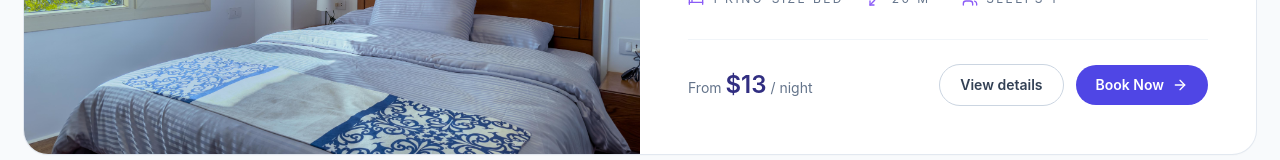
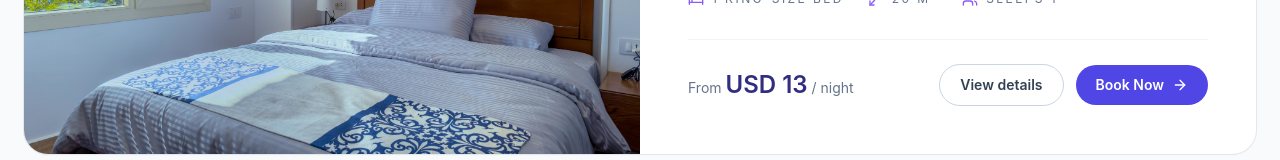
Before and after one commit to seif8545/royalcrown, a Next.js app in the folder hotel-frontend/: page /rooms in a window 1280 px wide. Shown: the part 768-928 px from the top of the page. Built offline with nearby package versions, Linux system fonts and the light colour scheme.

Commit message:
Update page.tsx

```diff
--- a/hotel-frontend/src/app/rooms/page.tsx
+++ b/hotel-frontend/src/app/rooms/page.tsx
@@ -97,7 +97,7 @@ export default function RoomsPage() {
                     <p className="text-sm text-slate-500">
                       From{" "}
                       <span className="text-2xl font-semibold text-indigo-900">
-                        {room.currency === "EGP" ? "EGP " : "$"}
+                        {room.currency === "USD" ? "USD " : "$"}
                         {new Intl.NumberFormat("en-US").format(room.pricePerNight)}
                       </span>{" "}
                       / night
```
